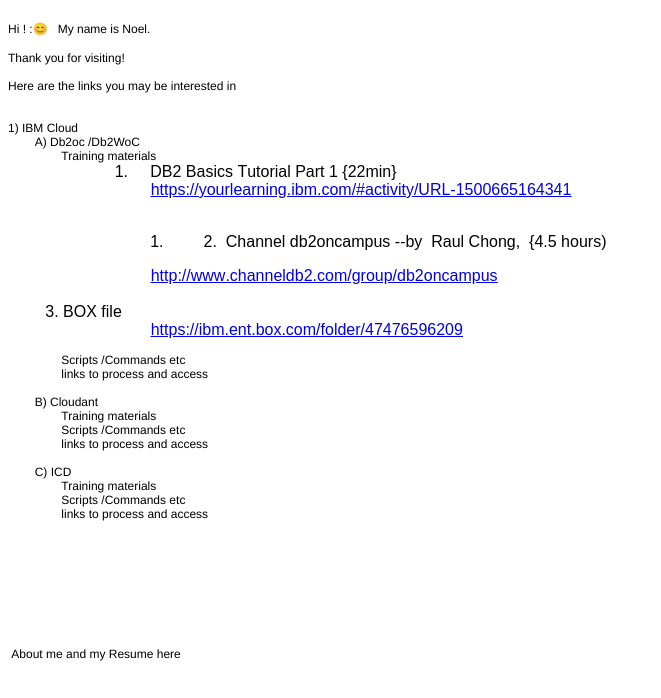
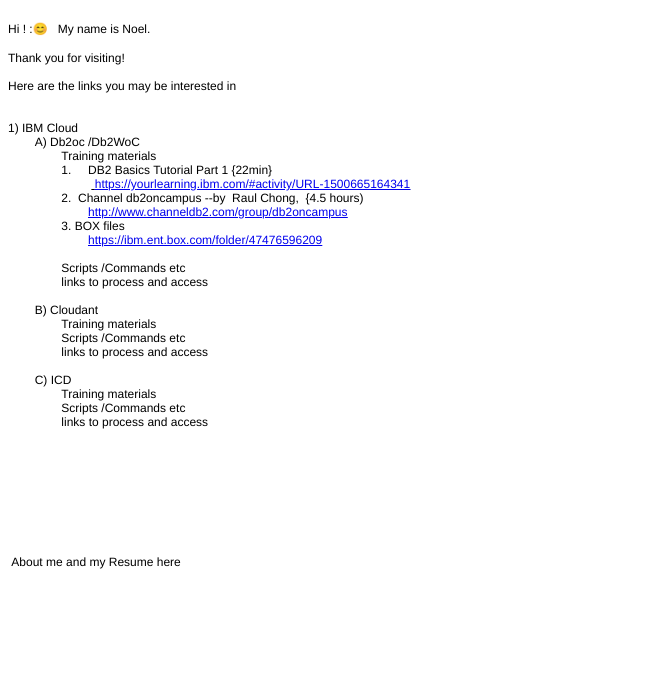
Before and after one commit to noedsouz/noedsouz.github.io, a plain HTML site: page index.html in a window 1280 px wide. Shown: the whole page, without its empty margins (0-661 px from the left). Drawn offline with Linux system fonts and the light colour scheme.

Commit message:
third  commit

```diff
--- a/index.html
+++ b/index.html
@@ -9,18 +9,14 @@
   <style type="text/css">
     p.p1 {margin: 0.0px 0.0px 0.0px 0.0px; font: 12.0px Helvetica; min-height: 14.0px}
     p.p2 {margin: 0.0px 0.0px 0.0px 0.0px; font: 12.0px Helvetica}
-    p.p3 {margin: 0.0px 0.0px 0.0px 0.0px; font: 16.0px Arial; color: #000000; -webkit-text-stroke: #000000}
-    p.p4 {margin: 0.0px 0.0px 0.0px 36.0px; font: 16.0px Arial; color: #0000e9; -webkit-text-stroke: #0000e9}
-    p.p5 {margin: 0.0px 0.0px 0.0px 144.0px; text-indent: -144.0px; font: 16.0px Arial; color: #000000; -webkit-text-stroke: #000000}
-    li.li3 {margin: 0.0px 0.0px 0.0px 0.0px; font: 16.0px Arial; color: #000000; -webkit-text-stroke: #000000}
+    p.p3 {margin: 0.0px 0.0px 0.0px 0.0px; font: 12.0px 'Helvetica Neue'}
+    p.p4 {margin: 0.0px 0.0px 0.0px 0.0px; font: 12.0px 'Helvetica Neue'; color: #dca10d}
     span.s1 {font: 12.0px 'Apple Color Emoji'}
-    span.s2 {font: 12.0px Helvetica; color: #000000; -webkit-text-stroke: 0px #000000}
-    span.s3 {-webkit-text-stroke: 0px #000000}
-    span.s4 {font-kerning: none}
-    span.s5 {text-decoration: underline ; font-kerning: none}
+    span.s2 {font: 12.0px Helvetica}
+    span.s3 {color: #000000}
+    span.s4 {text-decoration: underline ; color: #000000}
+    span.s5 {text-decoration: underline}
     span.Apple-tab-span {white-space:pre}
-    ol.ol1 {list-style-type: decimal}
-    ul.ul1 {list-style-type: hyphen}
   </style>
 </head>
 <body>
@@ -35,22 +31,12 @@
 <p class="p2">1) IBM Cloud<span class="Apple-converted-space"> </span></p>
 <p class="p2"><span class="Apple-tab-span">	</span>A) Db2oc /Db2WoC</p>
 <p class="p2"><span class="Apple-tab-span">	</span><span class="Apple-tab-span">	</span>Training materials<span class="Apple-converted-space"> </span></p>
-<p class="p3"><span class="s2"><span class="Apple-tab-span">	</span><span class="Apple-tab-span">	</span><span class="Apple-tab-span">	</span></span><span class="s3"><span class="Apple-tab-span">	</span>1.<span class="Apple-tab-span">	</span></span><span class="s4">DB2 Basics Tutorial Part 1 {22min}</span></p>
-<p class="p4"><span class="s5"><span class="Apple-tab-span">	</span><span class="Apple-tab-span">	</span><span class="Apple-tab-span">	</span><a href="https://yourlearning.ibm.com/#activity/URL-1500665164341">https://yourlearning.ibm.com/#activity/URL-1500665164341</a></span></p>
-<p class="p3"><span class="s4"> </span></p>
-<ol class="ol1">
-  <ul class="ul1">
-    <ul class="ul1">
-      <ul class="ul1">
-        <li class="li3"><span class="Apple-tab-span">	</span>2.<span class="Apple-converted-space">  </span><span class="s4">Channel db2oncampus --by  Raul Chong,  {4.5 hours) <span class="Apple-converted-space"> </span></span></li>
-      </ul>
-    </ul>
-  </ul>
-</ol>
-<p class="p4"><span class="s5"><span class="Apple-tab-span">	</span><span class="Apple-tab-span">	</span><span class="Apple-tab-span">	</span><a href="http://www.channeldb2.com/group/db2oncampus">http://www.channeldb2.com/group/db2oncampus</a></span></p>
-<p class="p3"><span class="s4"> <span class="Apple-tab-span">	</span><span class="Apple-tab-span">	</span><span class="Apple-tab-span">	</span><span class="Apple-converted-space">   </span></span></p>
-<p class="p5"><span class="s3"><span class="Apple-tab-span">	</span></span><span class="s4">3. BOX file<span class="Apple-converted-space"> </span></span></p>
-<p class="p4"><span class="s5"><span class="Apple-tab-span">	</span><span class="Apple-tab-span">	</span><span class="Apple-tab-span">	</span><a href="https://ibm.ent.box.com/folder/47476596209">https://ibm.ent.box.com/folder/47476596209</a></span></p>
+<p class="p3"><span class="s2"><span class="Apple-tab-span">	</span><span class="Apple-tab-span">	</span></span>1.<span class="Apple-tab-span">	</span>DB2 Basics Tutorial Part 1 {22min}</p>
+<p class="p4"><span class="s3"><span class="Apple-converted-space">                         </span></span><span class="s4"> <a href="https://yourlearning.ibm.com/#activity/URL-1500665164341"><span class="s5">https://yourlearning.ibm.com/#activity/URL-1500665164341</span></a></span></p>
+<p class="p3"> <span class="Apple-tab-span">	</span><span class="Apple-tab-span">	</span>2.<span class="Apple-converted-space">  </span>Channel db2oncampus --by  Raul Chong,  {4.5 hours) </p>
+<p class="p4"><span class="s3"><span class="Apple-tab-span">	</span><span class="Apple-tab-span">	</span><span class="Apple-tab-span">	</span><a href="http://www.channeldb2.com/group/db2oncampus"><span class="s5">http://www.channeldb2.com/group/db2oncampus</span></a></span></p>
+<p class="p3"><span class="Apple-tab-span">	</span><span class="Apple-tab-span">	</span>3. BOX files</p>
+<p class="p4"><span class="s3"><span class="Apple-tab-span">	</span><span class="Apple-tab-span">	</span><span class="Apple-tab-span">	</span><a href="https://ibm.ent.box.com/folder/47476596209"><span class="s5">https://ibm.ent.box.com/folder/47476596209</span></a></span></p>
 <p class="p1"><br></p>
 <p class="p2"><span class="Apple-tab-span">	</span><span class="Apple-tab-span">	</span>Scripts /Commands etc<span class="Apple-converted-space"> </span></p>
 <p class="p2"><span class="Apple-tab-span">	</span><span class="Apple-tab-span">	</span>links to process and access</p>
```
